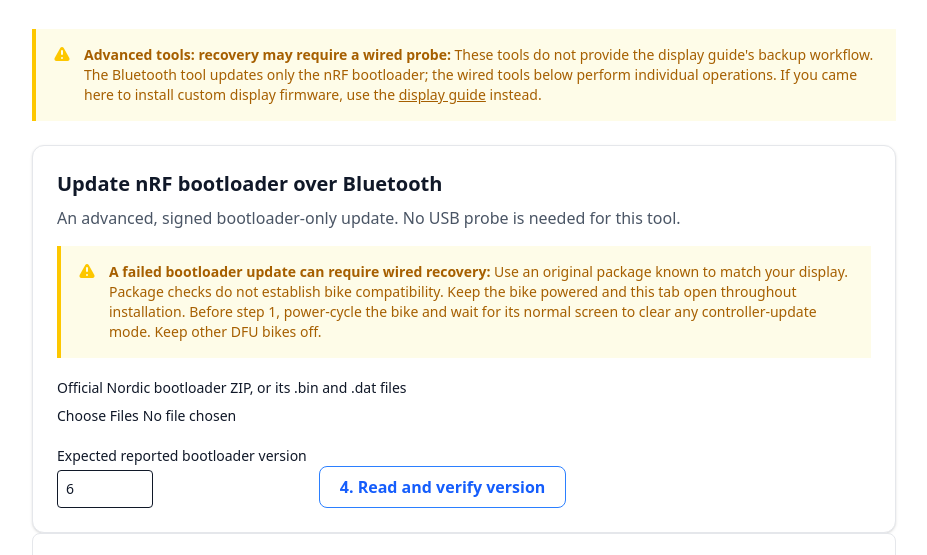
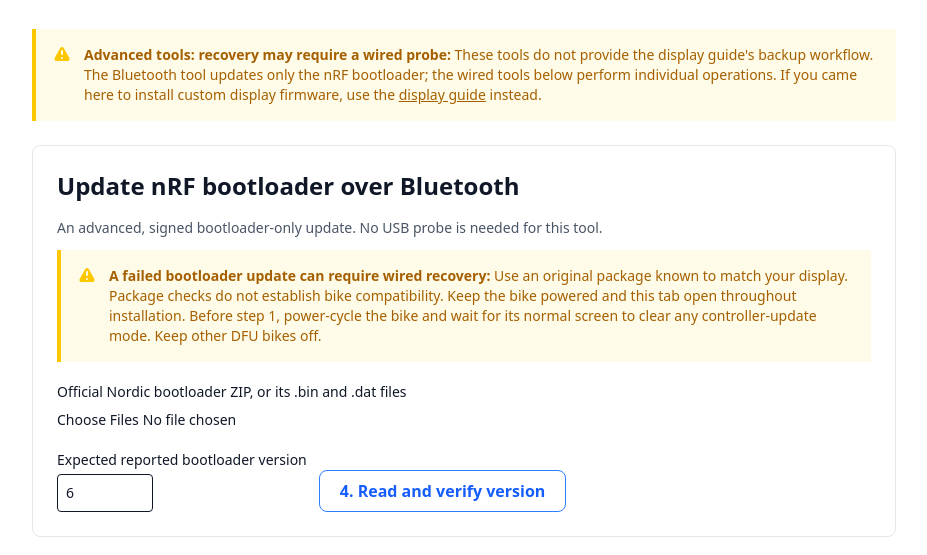
Before and after one commit to reverse-bike/sdcfw, an Astro site in the folder apps/web/: page /display/advanced in a window 1280 px wide. Shown: the part 195-750 px from the top of the page, without its empty margins (176-1103 px from the left). Built offline with nearby package versions, Linux system fonts and the light colour scheme; Astro itself is replaced by a stand-in of ours.

Commit message:
Add bootloader display advanced tool

```diff
--- a/apps/web/src/components/BootloaderUpdate.tsx
+++ b/apps/web/src/components/BootloaderUpdate.tsx
@@ -14,7 +14,6 @@ import Callout from "./Callout";
 import LogPanel from "./LogPanel";
 import ProgressBar from "./ProgressBar";
 import StatusMessage from "./StatusMessage";
-import ToolCard from "./ToolCard";
 import {
   describeDevice,
   errorMessage,
@@ -206,10 +205,11 @@ export default function BootloaderUpdate() {
     });
 
   return (
-    <ToolCard
-      title="Update nRF bootloader over Bluetooth"
-      description="An advanced, signed bootloader-only update. No USB probe is needed for this tool."
-    >
+    <section class="bg-white dark:bg-gray-900 border border-gray-200 dark:border-gray-800 rounded-lg p-6 mb-6">
+      <h2 class="text-2xl font-semibold mb-4">Update nRF bootloader over Bluetooth</h2>
+      <p class="text-sm text-gray-600 dark:text-gray-400 mb-3">
+        An advanced, signed bootloader-only update. No USB probe is needed for this tool.
+      </p>
       <Callout type="warning" title="A failed bootloader update can require wired recovery">
         Use an original package known to match your display. Package checks do not establish bike
         compatibility. Keep the bike powered and this tab open throughout installation. Before step
@@ -307,6 +307,6 @@ export default function BootloaderUpdate() {
         </StatusMessage>
       </Show>
       <LogPanel lines={log()} label="Bootloader update log" open />
-    </ToolCard>
+    </section>
   );
 }
```
